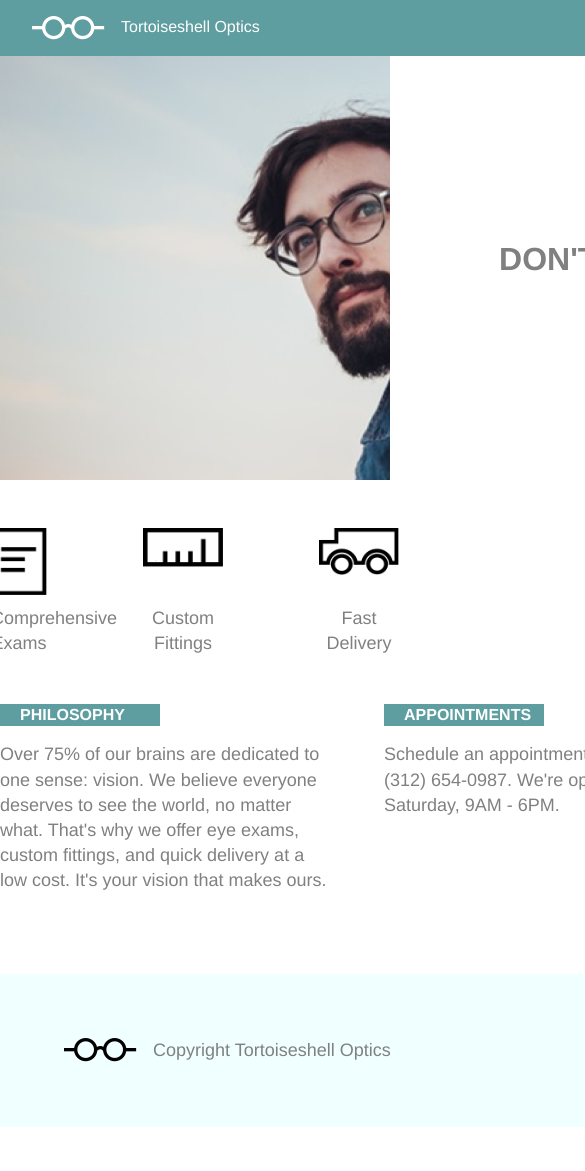
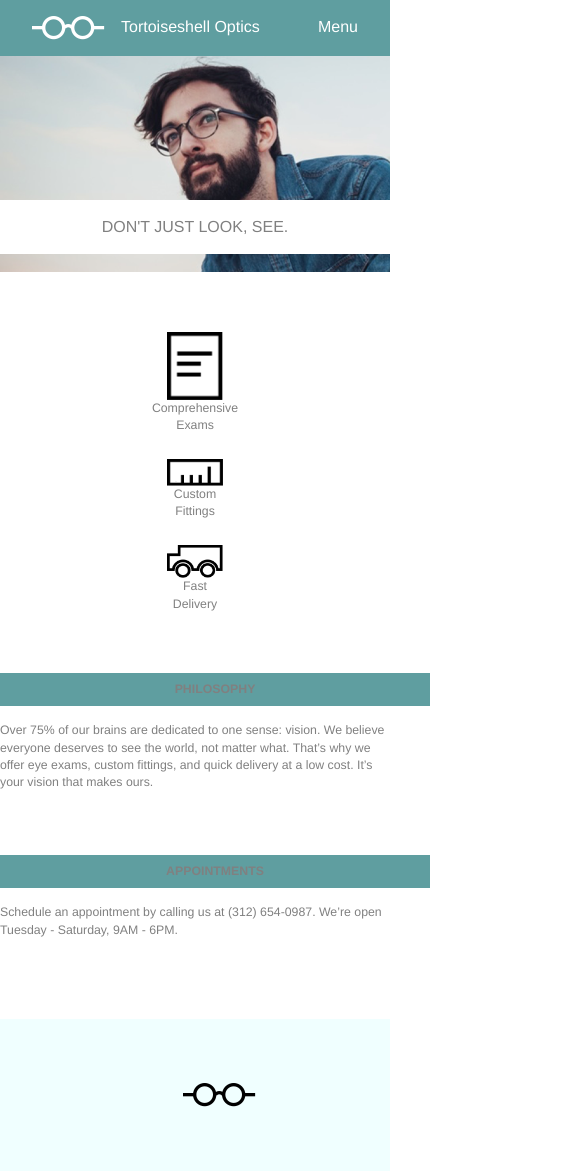
Before and after one commit to sophiekoffler/Tortoseshell-Optics, a plain HTML site: page index.html in a window 390 px wide. Shown: the top 1171 px of the page, 585 px wide, since content can reach past the window. Before the commit the page ends 1127 px from the top, so only its background shows below. Drawn offline with Linux system fonts and the light colour scheme.

Commit message:
Fixed errors

```diff
--- a/index.html
+++ b/index.html
@@ -2,81 +2,91 @@
 <html lang="en" dir="ltr">
   <head>
     <meta charset="utf-8">
+    <meta name="viewport" content="width=device-width">
     <title>Tortoiseshell Optics</title>
     <link href="./resources/css/reset.css" type="text/css" rel="stylesheet" />
     <link href="./resources/css/style.css" type="text/css" rel="stylesheet" />
   </head>
   <body>
-    <div id="mainBanner">
-      <div id="header" class="container">
+    <div id="banner">
+      <header class="container">
         <div id="logo">
           <img src="./resources/logo-white.png" />
           <span>Tortoiseshell Optics</span>
-        </div>
+        </div> <!-- logo -->
         <nav>
-          <ul>
+          <ul class="mainNav">
             <li><a href="">Services</a></li>
             <li><a href="">Products</a></li>
             <li><a href="">Contact</a></li>
           </ul>
+          <ul class="mobileNav">
+            <li><a href="">Menu</a></li>
+          </ul>
         </nav>
-      </div> <!-- end header-->
-      <div id="msg" class="container">
-        <span>DON'T JUST LOOK, SEE. </span>
-      </div><!--end msg -->
-    </div> <!-- end mainBanner-->
-    <div id="mainC">
-      <div id="images">
-        <div  id="i1" class="image">
+      </header> <!-- header -->
+      <div class="container">
+        <div id="msg" >
+          <span class="mainNav" >DON'T JUST LOOK, SEE.</span>
+          <p class="mobileNav container">DON'T JUST LOOK, SEE.</p>
+        </div>
+
+      </div> <!-- container -->
+    </div> <!-- banner -->
+    <main>
+      <div class="container">
+        <div id="services">
+          <div class="service" id="s1">
             <img src="./resources/paper-icon.png" />
               <div>
                 <p>Comprehensive</p>
-            <p> Exams</p>
+                <p>Exams</p>
               </div>
-        </div>
-        <div id="i2" class="image">
+          </div> <!-- end s1 -->
+          <div class="service" id="s2">
             <img src="./resources/ruler-icon.png" />
             <div>
               <p>Custom</p>
-            <p> Fittings</p>
+              <p>Fittings</p>
             </div>
-        </div>
-        <div id="i3" class="image">
+          </div> <!-- end s1 -->
+          <div class="service" id="s3">
             <img src="./resources/truck-icon.png" />
               <div>
                 <p>Fast</p>
                 <p>Delivery</p>
               </div>
+          </div> <!-- end s1 -->
+        </div> <!-- end services -->
+        <div id="info">
+          <div id="i1">
+            <div class="title">
+              <span class="mainNav">PHILOSOPHY</span>
+              <p class="mobileNav">PHILOSOPHY</p>
             </div>
-      </div> <!-- end images -->
-      <div id="info" class="container">
-        <div id="phil">
-          <div>
-            <span>PHILOSOPHY</span>
+            <p>Over 75% of our brains are dedicated to one sense: vision. We believe everyone deserves to see the world,
+              not matter what. That’s why we offer eye exams, custom fittings, and quick delivery at a low cost. It’s your
+              vision that makes ours.</p>
+
+          </div><!-- i1 -->
+          <div id="i2">
+            <div class="title">
+              <span class="mainNav">APPOINTMENTS</span>
+              <p class="mobileNav">APPOINTMENTS</p>
             </div>
-          <p>Over 75% of our brains are dedicated to one sense: vision.
-              We believe everyone deserves to see the world, no matter what.
-              That's why we offer eye exams, custom fittings, and quick delivery
-              at a low cost. It's your vision that makes ours.
-          </p>
+            <p>Schedule an appointment by calling us at (312) 654-0987. We’re open Tuesday - Saturday, 9AM - 6PM. </p>
 
           </div>
-        <div id="apps">
-          <div>
-            <span>APPOINTMENTS</span>
+        </div><!-- info -->
+      </div> <!-- container -->
+    </main>
+    <footer>
+      <div id="footer" class="container">
+        <div id="logo2">
+          <img src="./resources/logo-black.png" />
+          <span class="mainNav">Copyright Tortoiseshell Optics</span>
         </div>
-          <p>Schedule an appointment by calling us at (312) 654-0987.
-            We're open Tuesday - Saturday, 9AM - 6PM.
-          </p>
       </div>
-      </div> <!-- end info -->
-    </div><!-- end mainC -->
-    <footer class="container">
-      <div>
-        <img src="./resources/logo-black.png" />
-        <span>Copyright Tortoiseshell Optics</span>
-      <div>
-    </footer>
+  </body>
 
-  </body>
 </html>
--- a/resources/css/style.css
+++ b/resources/css/style.css
@@ -1,25 +1,29 @@
-body { width: 100%;
+body {
       font-size: 18px;
       line-height: 1.4;
       font-family: helvetica;
-      color:grey;}
-
-.container {width: 960px;
+      color:grey;
+  }
+.mobileNav {display:none;}
+.container {max-width: 960px;
             margin: 0 auto;}
-#mainBanner { height: 30rem;
+#banner { height: 30rem;
               background-image: url('./../main banner background.png');
               background-repeat: no-repeat;
               background-size: cover;
+
               }
 
-#header {display:flex;
+
+header {display:flex;
         flex-direction: row;
         justify-content: space-between;
         background-color: cadetblue;
         padding: 1rem 2rem;
         color: white;
         font-size: 1rem;
-
+        position:relative;
+        top:1rem;
         align-content: center;}
 #logo {display: flex;
         flex-direction: row;}
@@ -32,57 +36,119 @@ nav a {text-decoration: none;
         color:white;}
 nav li {padding-right:2rem;}
 nav li:last-child {padding-right:0;}
-#msg {display: flex;
+#msg {
+  display:flex;
   flex-direction: row-reverse;
-    margin-right:-1rem;}
+  position: relative;
+      top:10rem;
+      right:-4rem;
+
+    }
 #msg span {
-        position: static;
-        font-weight: bold;
-        font-size: 2rem;
-        line-height: 1.2;
   background-color:white;
         color:grey;
         padding:1.5rem 5rem;
-              margin-top:10rem;
-              text-align: right;
+              line-height: 1.2;
+                font-weight: bold;
+                font-size: 2rem;
         }
-#mainC {display:flex;
-        flex-direction:column;}
+#msg p {background-color:white;
+      color:grey;
+      padding:1rem 0 1rem 0;
+      text-align: center;
+      font-size:1rem;
+    }
+@media only screen and (max-width:1024px){
 
-#images,#info {display:flex;
-          flex-direction: row;}
-#images {justify-content: center;
-        align-items: center;}
-.image {display:flex;
+  #banner {height: 22rem;}
+  header {position: static;}
+  #msg {top:5rem;
+        right:2rem;
+      }
+  #msg span{padding:.75rem 4rem;
+            font-size: 1.33rem;}
+}
+@media only screen and (max-width: 470px) {
+            #banner {height: 17rem;}
+            .mobileNav{display:block;}
+            .mainNav{display:none;}
+            #msg{top:9rem;
+                right:0;
+                  background-color:white;}
+            #msg span{padding:1rem 0 1rem 0;}
+      }
+
+#services {display:flex;
+          flex-direction:row;
+          padding-top:3rem;
+          justify-content:center;
+          }
+
+.service {display:flex;
           flex-direction: column;
+          align-items: center;
+          padding-right:6rem;
           height:8rem;
-      text-align: center;
-      margin-top:3rem;
-      justify-content: space-between;}
-
-#i1 {width:3.5rem;}
-#i2 img,#i3 img {width:5rem;
+          justify-content: space-between;
 
           }
-#i2,#i3 {padding-left:6rem;}
-#info div div {width:10rem;
-              background-color: cadetblue;
-              color:white;
+
+.service img{width:3.5rem;}
+.service p{text-align:center;}
+.service:last-child {padding-right:0rem;}
+
+#info {display:flex;
+      flex-direction: row;
+      padding:3rem 0 5rem 0;
+      justify-content: center;
+
+    }
+.title {
+        background-color:cadetblue;
+        width:10rem;
+        font-weight: bold;
                     font-size:1rem;
-              font-weight: bold;}
-#info span {padding: .5rem 1.25rem;}
-#info  p{margin-top:1rem;}
-#phil, #apps {display:flex;
+                    padding:.5rem 1.25rem;}
+#i1,#i2 {width:35%;}
+#i1 {padding-right:5%;}
+#info  p{padding-top:1rem;
+
+        }
+
+footer {background-color:azure;}
+#footer {display:flex;
         flex-direction: column;
-              width: 35%;}
-#phil {margin-right: 5%;}
-#info {margin-top:3rem;
-      margin-bottom: 5rem;}
 
-footer {background-color:azure;
-        padding:4rem;}
-footer div{ display:flex;
-        flex-direction: row;
+
+        padding: 4rem 0 4rem 4rem;}
+#footer div {display:flex;
+            flex-direction:row;}
+#footer img {height:1.5rem;
+  padding-right: 1rem;}
+
+  @media only screen and (max-width: 470px) {
+            #services {padding:3.77rem 0 3.77rem 0;
+                      flex-direction: column;
+                      align-items: center;
                       }
-footer img{padding-right:1rem;
-            height:1.5rem;}
+            #services p, #info p {font-size:0.77rem;}
+
+            #info p {padding-top:0;}
+            .title{width:100%;
+                    text-align: center;
+                  margin-bottom: 1rem;}
+            .service {padding-top:1.54rem;
+                      padding-right:0;}
+            .service:first-of-type{padding-top:0;}
+           #info {padding-top:0;
+                  flex-direction: column;
+          }
+          #i2 {padding-top:4rem;}
+           #i1,#i2{width:100%;
+                }
+           .service {height:auto;
+
+              justify-content: center;
+              align-items: center;}
+          #footer{align-items: center;}
+          }
```
Also changed, not shown: resources/css/reset.css (indentation only). Lines whose indentation alone changed are shown as unchanged.
